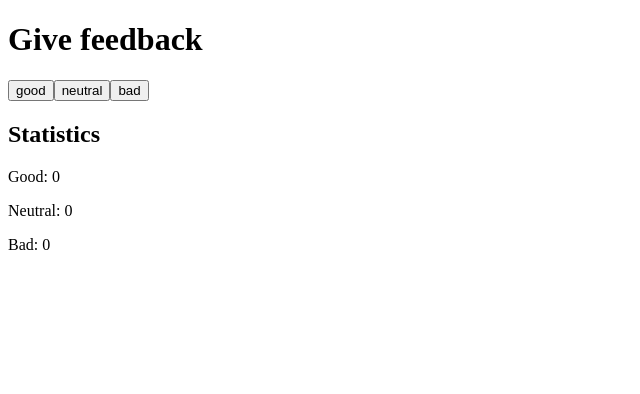
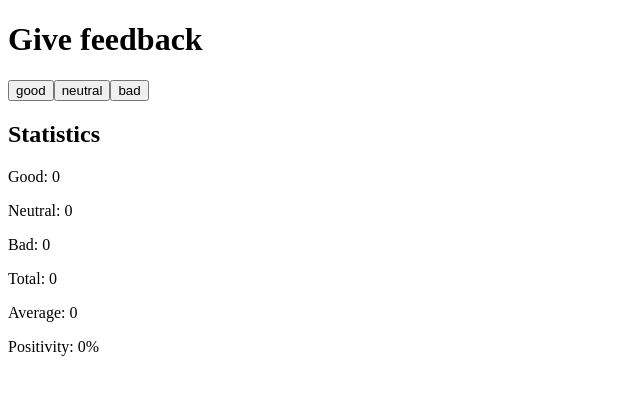
Before and after one commit to michelanyelo/FullStackOpen, a React (Vite) app in the folder part1/unicafe/: page / in a window 1280 px wide. Shown: the top 394 px of the page, without its empty margins (0-640 px from the left). Built offline with nearby package versions, Linux system fonts and the light colour scheme.

Commit message:
1.7 exercise (unicafe step 2)

```diff
--- a/part1/unicafe/src/App.jsx
+++ b/part1/unicafe/src/App.jsx
@@ -2,10 +2,29 @@
 
 import { useState } from 'react'
 
-// button component
+// Button component
 const Button = ({ handleClick, text }) => {
   return (
     <button onClick={handleClick}>{text}</button>
+  )
+}
+
+// Statistics component
+const Statistics = ({ good, neutral, bad }) => {
+  const total = good + neutral + bad
+  const average = total === 0 ? 0 : (good * 1 + neutral * 0 + bad * -1) / total
+  const positivity = total === 0 ? 0 : (good / total) * 100
+
+  return (
+    <div>
+      <h2>Statistics</h2>
+      <p>Good: {good}</p>
+      <p>Neutral: {neutral}</p>
+      <p>Bad: {bad}</p>
+      <p>Total: {total}</p>
+      <p>Average: {average}</p>
+      <p>Positivity: {positivity}%</p>
+    </div>
   )
 }
 
@@ -18,16 +37,10 @@ const App = () => {
   return (
     <div>
       <h1>Give feedback</h1>
-      {/* <button onClick={() => setGood(good + 1)}>good</button>
-      <button onClick={() => setNeutral(neutral + 1)}>neutral</button>
-      <button onClick={() => setBad(bad + 1)}>bad</button> */}
       <Button handleClick={() => setGood(good + 1)} text="good" />
       <Button handleClick={() => setNeutral(neutral + 1)} text="neutral" />
       <Button handleClick={() => setBad(bad + 1)} text="bad" />
-      <h2>Statistics</h2>
-      <p>Good: {good}</p>
-      <p>Neutral: {neutral}</p>
-      <p>Bad: {bad}</p>
+      <Statistics good={good} neutral={neutral} bad={bad} />
     </div>
   )
 }
```
